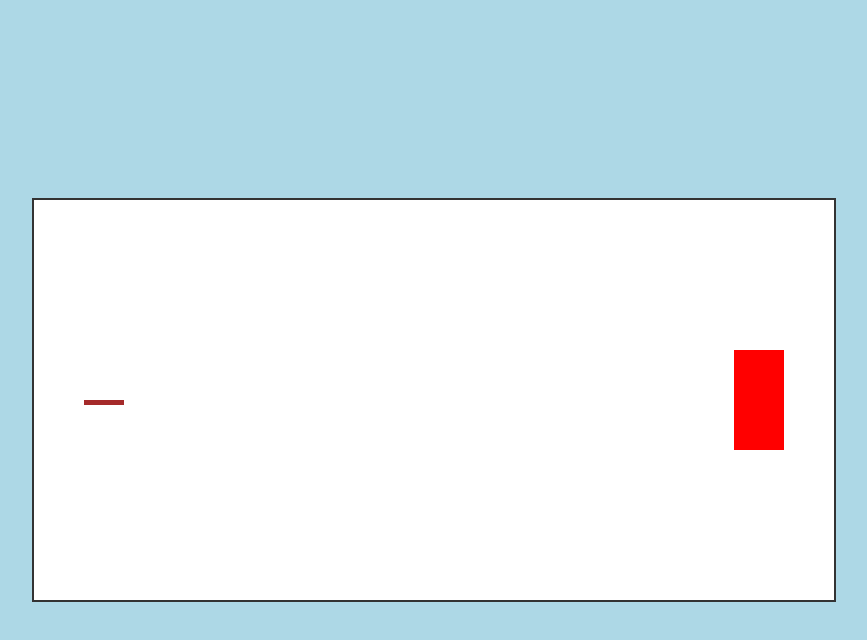
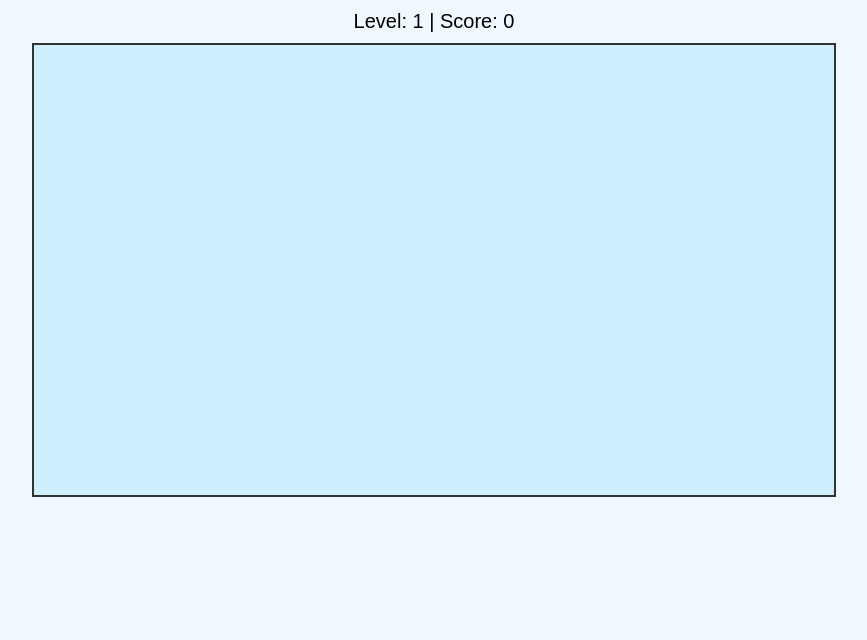
Before and after one commit to Amazingmoondeer/Game-dealer, a plain HTML site: page index.html in a window 1280 px wide. Shown: the whole page, without its empty margins (206-1073 px from the left). Drawn offline with Linux system fonts and the light colour scheme.

Commit message:
Update index.html

```diff
--- a/index.html
+++ b/index.html
@@ -1,13 +1,33 @@
 <!DOCTYPE html>
 <html lang="en">
 <head>
-  <meta charset="UTF-8" />
-  <meta name="viewport" content="width=device-width, initial-scale=1.0"/>
-  <title>Archery Clash Game</title>
-  <link rel="stylesheet" href="style.css" />
+  <meta charset="UTF-8">
+  <title>Archery Clash</title>
+  <meta name="viewport" content="width=device-width, initial-scale=1.0">
+  <style>
+    html, body {
+      margin: 0;
+      padding: 0;
+      touch-action: none;
+      font-family: sans-serif;
+      background-color: #f0f9ff;
+    }
+    canvas {
+      display: block;
+      margin: auto;
+      border: 2px solid #333;
+      background-color: #cfefff;
+    }
+    #scoreboard {
+      text-align: center;
+      font-size: 20px;
+      margin: 10px;
+    }
+  </style>
 </head>
 <body>
-  <canvas id="gameCanvas" width="800" height="400"></canvas>
-  <script src="script.js"></script>
+  <div id="scoreboard">Level: 1 | Score: 0</div>
+  <canvas id="gameCanvas" width="800" height="450"></canvas>
+  <script src="game.js"></script>
 </body>
 </html>
```
